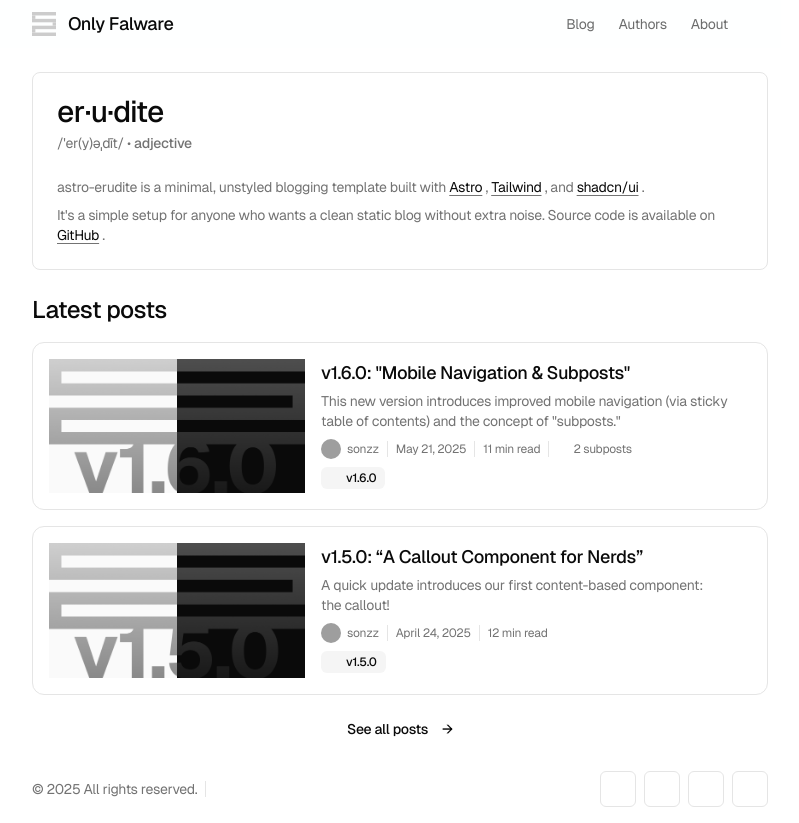
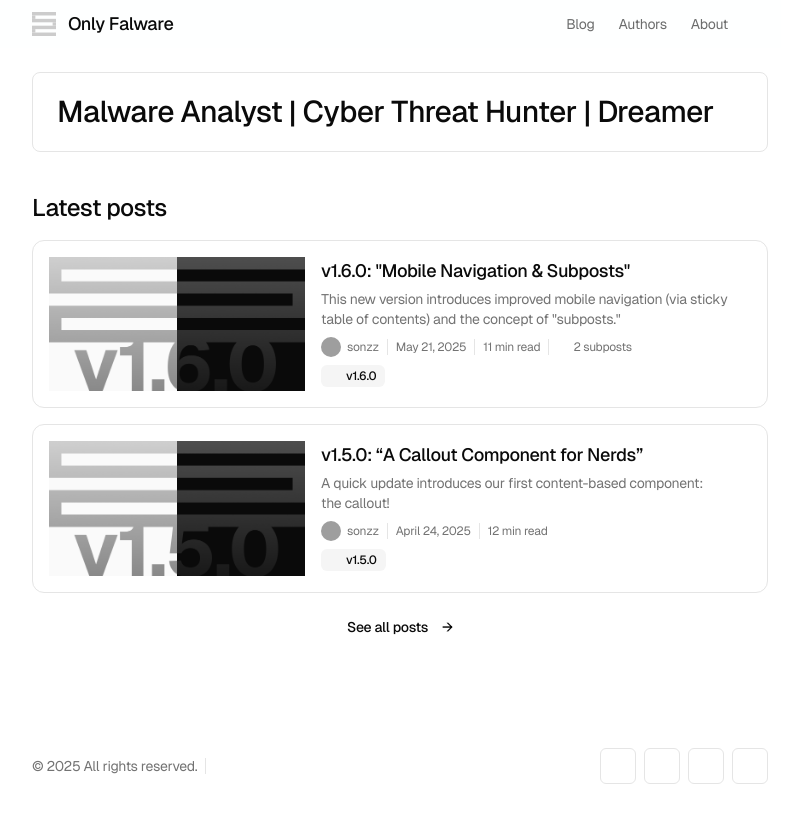
Before and after one commit to dqdb23/dqdb23.github.io, an Astro site: page / in a window 1280 px wide. Shown: the whole page, without its empty margins (240-1039 px from the left). After the commit the page ends 800 px from the top, so only its background shows below. Built offline with nearby package versions, Linux system fonts and the light colour scheme; Astro itself is replaced by a stand-in of ours; some packages are replaced by stand-ins of ours; grey boxes are pictures that could not be loaded; some icons are missing.

Commit message:
Update index.astro

```diff
--- a/src/pages/index.astro
+++ b/src/pages/index.astro
@@ -12,31 +12,16 @@ const blog = await getRecentPosts(SITE.featuredPostCount)
 
 <Layout class="max-w-3xl">
   <PageHead slot="head" title="Home" />
+
   <section class="rounded-lg border">
     <div class="flex flex-col space-y-1.5 p-6">
-      <h3 class="text-3xl leading-none font-medium">er·u·dite</h3>
-      <p class="text-muted-foreground text-sm">
-        /ˈer(y)əˌdīt/ &bull; <span class="font-medium">adjective</span>
-      </p>
-    </div>
-
-    <div class="p-6 pt-0">
-      <p class="text-muted-foreground mb-2 text-sm">
-        astro-erudite is a minimal, unstyled blogging template built with
-        <Link href="https://astro.build" class="text-foreground" external underline>Astro</Link>,
-        <Link href="https://tailwindcss.com" class="text-foreground" external underline>Tailwind</Link>,
-        and <Link href="https://ui.shadcn.com" class="text-foreground" external underline>shadcn/ui</Link>.
-      </p>
-
-      <p class="text-muted-foreground text-sm">
-        It's a simple setup for anyone who wants a clean static blog without extra noise.
-        Source code is available on
-        <Link href="https://github.com/jktrn/astro-erudite" class="text-foreground" underline external>GitHub</Link>.
-      </p>
+      <h3 class="text-3xl leading-none font-medium">
+        Malware Analyst | Cyber Threat Hunter | Dreamer
+      </h3>
     </div>
   </section>
 
-  <section class="flex flex-col gap-y-4">
+  <section class="flex flex-col gap-y-4 mt-4">
     <h2 class="text-2xl font-medium">Latest posts</h2>
     <ul class="flex flex-col gap-y-4">
       {
```
